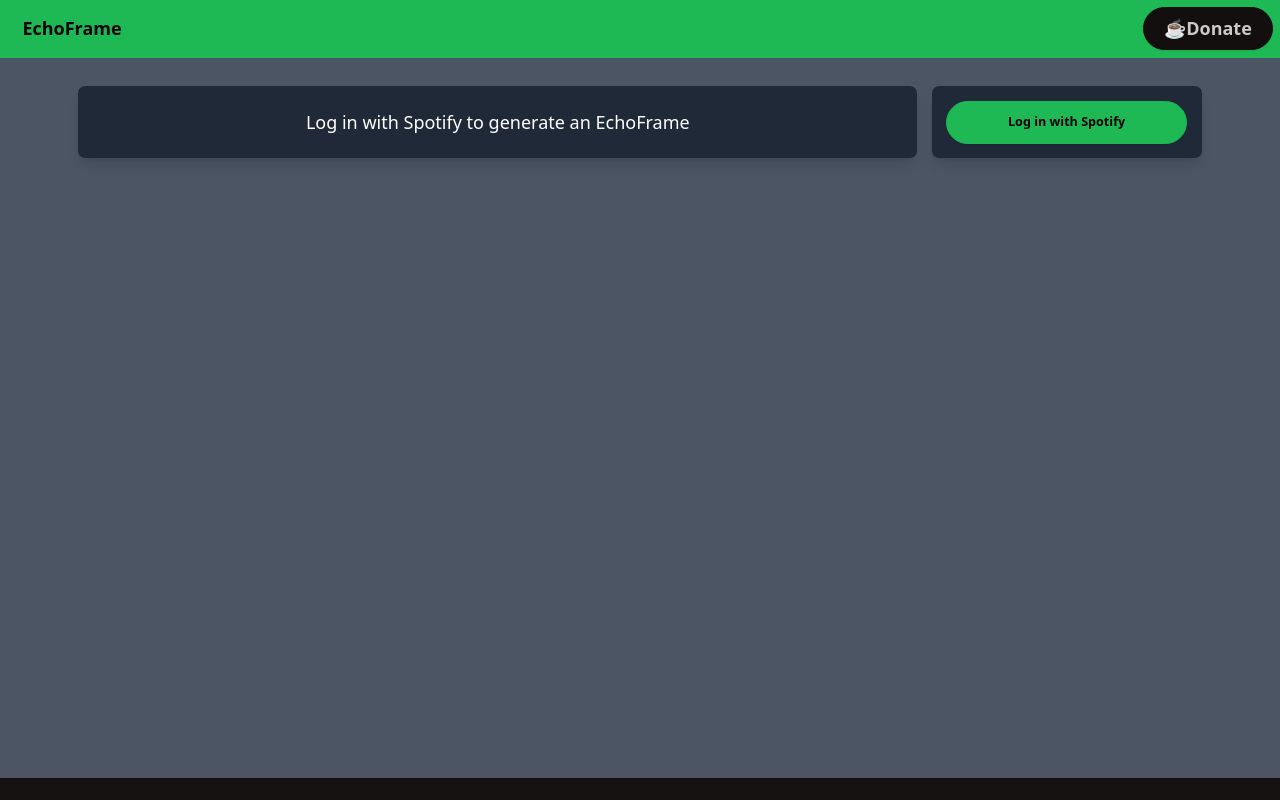
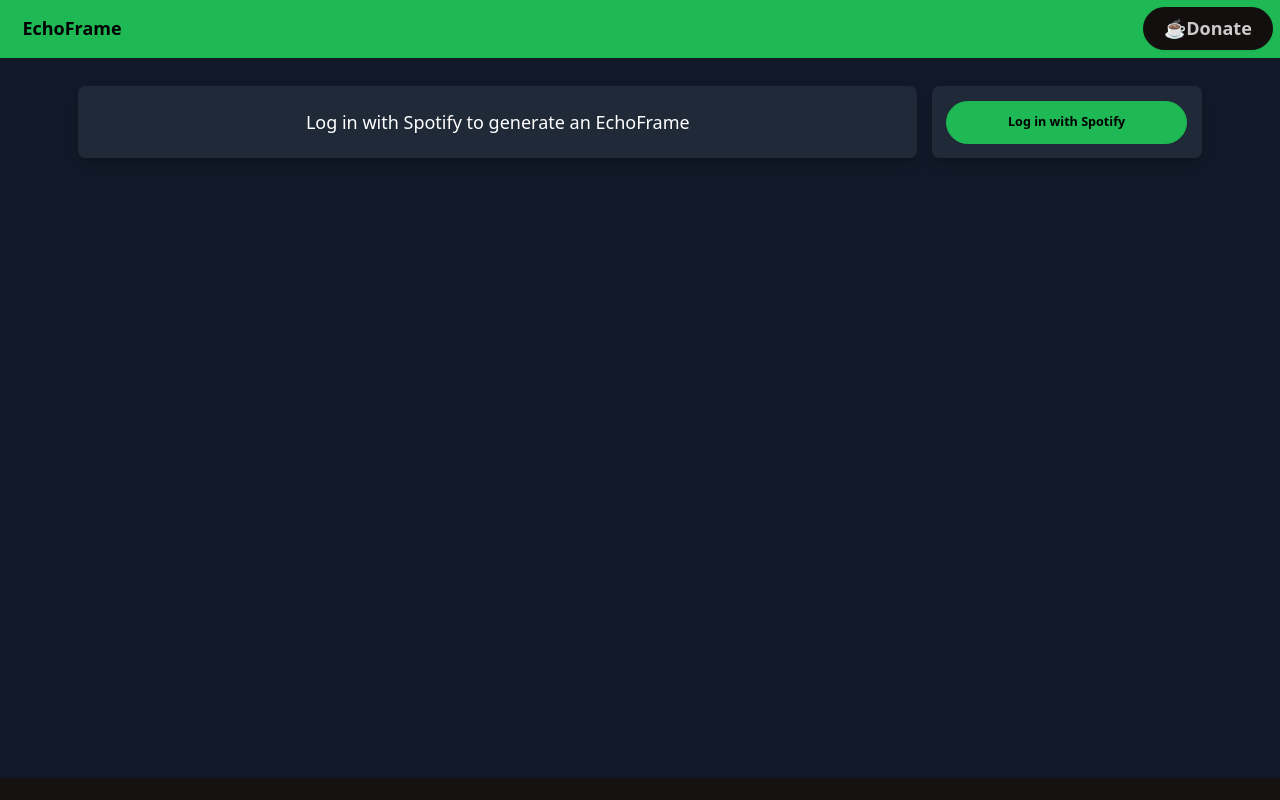
Before and after one commit to realhardik18/EchoFrame, a React (Vite) app: page / in a window 1280 px wide. Built offline with nearby package versions, Linux system fonts and the light colour scheme; a web font is replaced by a local one.

Commit message:
colors fix

```diff
--- a/src/Input.jsx
+++ b/src/Input.jsx
@@ -183,7 +183,7 @@
   };
 
   return (
-    <div className="flex flex-col min-h-screen bg-gray-600">
+    <div className="flex flex-col min-h-screen bg-gray-900">
       <div className="container mx-auto px-4 py-8">
         <div className="grid grid-cols-1 md:grid-cols-4 gap-4 w-full">
           <div className="col-span-1 md:col-span-3 p-4 bg-gray-800 rounded-lg shadow-lg text-white">
```
